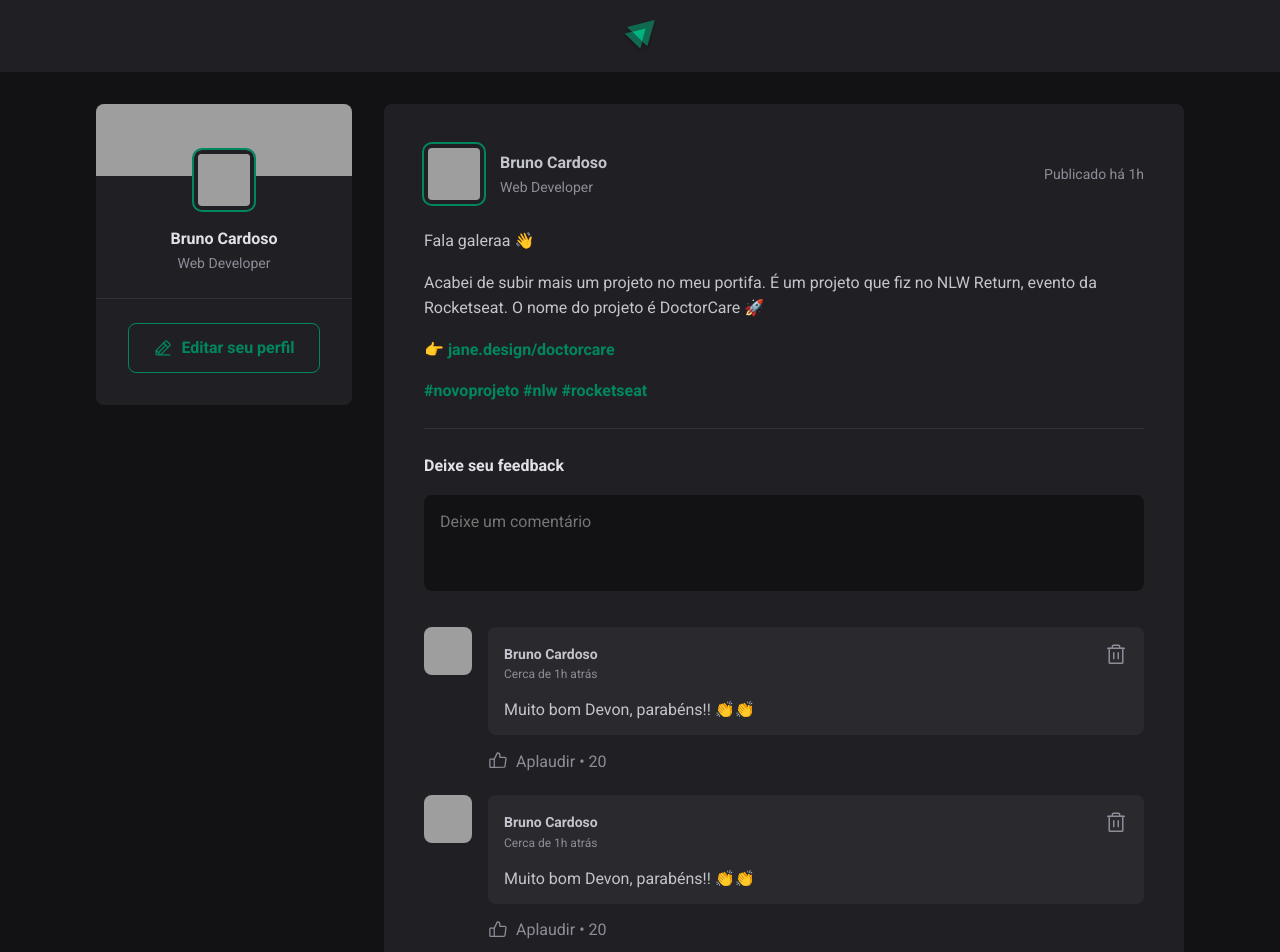
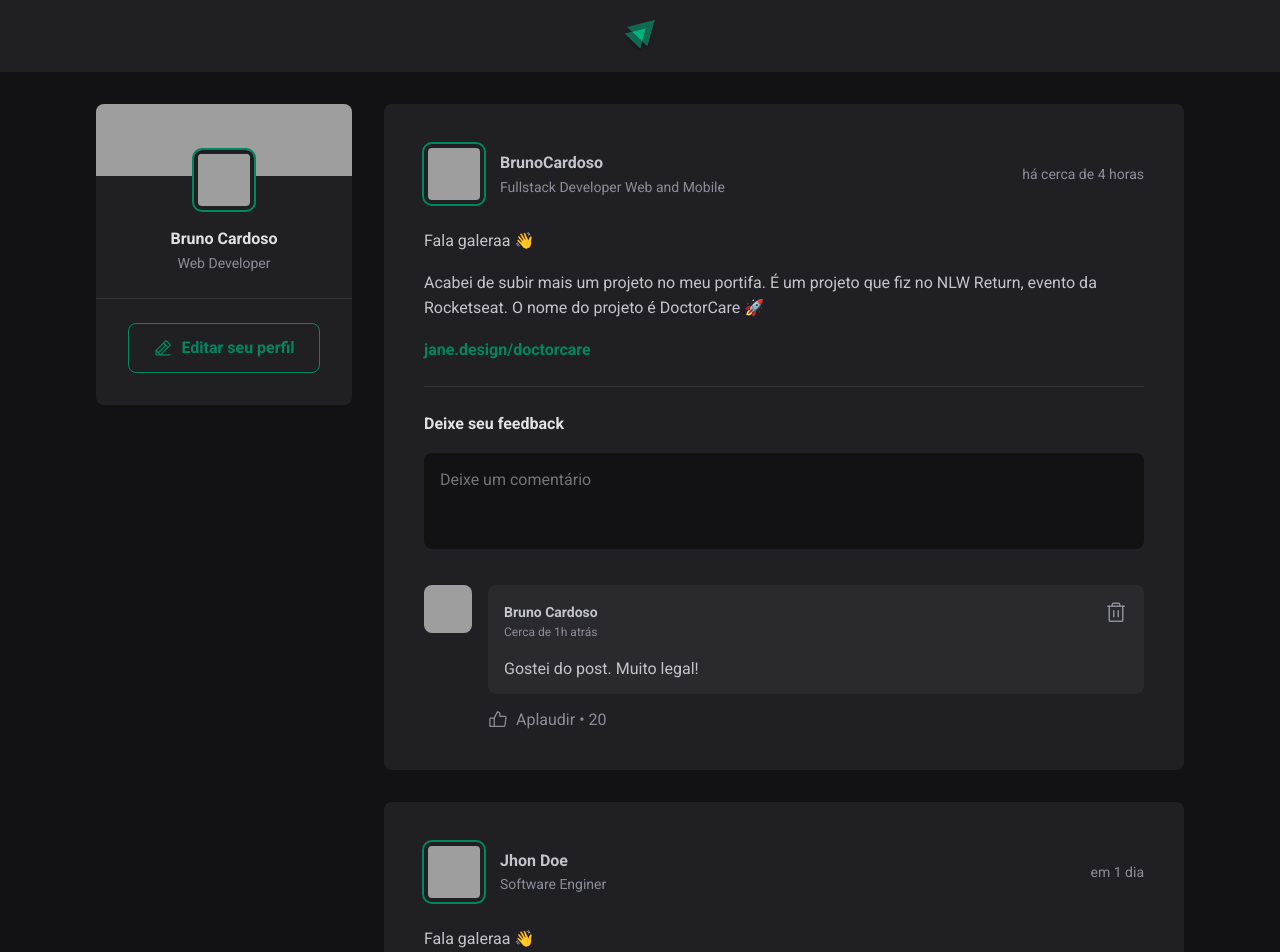
Before and after one commit to bruno07dev/01-fundamentos-reactjs, a React (Vite) app: page / in a window 1280 px wide. Shown: the top 952 px of the page. Built offline with nearby package versions, Linux system fonts and the light colour scheme; grey boxes are pictures that could not be loaded.

Commit message:
Structuring and integrating post component data for dynamic display of comments

```diff
--- a/package.json
+++ b/package.json
@@ -9,6 +9,7 @@
     "preview": "vite preview"
   },
   "dependencies": {
+    "date-fns": "^2.29.2",
     "phosphor-react": "^1.4.1",
     "react": "^18.2.0",
     "react-dom": "^18.2.0"
--- a/src/App.jsx
+++ b/src/App.jsx
@@ -5,6 +5,37 @@
 import styles from './App.module.css';
 
 import './global.css';
+
+const posts = [
+  {
+    id: 1,
+    author: {
+      avatarUrl: 'https://github.com/bruno07dev.png',
+      name: 'BrunoCardoso',
+      role: 'Fullstack Developer Web and Mobile'
+    },
+    content: [
+      { type: 'paragraph', content: 'Fala galeraa 👋' },
+      { type: 'paragraph', content: 'Acabei de subir mais um projeto no meu portifa. É um projeto que fiz no NLW Return, evento da Rocketseat. O nome do projeto é DoctorCare 🚀' },
+      { type: 'link', content: 'jane.design/doctorcare' },
+    ],
+    publishedAt: new Date('2022-08-16 19:00'),
+  },
+  {
+    id: 2,
+    author: {
+      avatarUrl: 'https://images.unsplash.com/photo-1527980965255-d3b416303d12?ixlib=rb-1.2.1&ixid=MnwxMjA3fDB8MHxwaG90by1wYWdlfHx8fGVufDB8fHx8&auto=format&fit=crop&w=1480&q=80',
+      name: 'Jhon Doe',
+      role: 'Software Enginer'
+    },
+    content: [
+      { type: 'paragraph', content: 'Fala galeraa 👋' },
+      { type: 'paragraph', content: 'Acabei de subir mais um projeto no meu portifa. É um projeto que fiz no NLW Return, evento da Rocketseat. O nome do projeto é DoctorCare 🚀' },
+      { type: 'link', content: 'jane.design/doctorcare' },
+    ],
+    publishedAt: new Date('2022-08-18 14:00'),
+  },
+];
 
 export function App() {
   return (
@@ -14,14 +45,15 @@
       <div className={styles.wrapper}>
         <Sidebar />
         <main>
-          <Post
-          author="Bruno Cardoso"
-          content="Lorem ipsum dolor sit amet consectetur adipisicing elit. Amet alias dolores culpa voluptatem, suscipit, soluta nesciunt quod eveniet vero quidem, praesentium sit quibusdam officiis consectetur officia aut voluptatum expedita aperiam!"
-          />
-          <Post
-            author="Antônio Carlos"
-            content="Lorem ipsum dolor sit amet consectetur adipisicing elit. At quae aut aperiam neque inventore harum ducimus accusamus, fugit accusantium placeat, adipisci magnam vitae veritatis voluptate eveniet ipsum corporis? Asperiores, aut?"
-          />
+          {posts.map(post => {
+            return (
+              <Post
+                author={post.author}
+                content={post.content}
+                publishedAt={post.publishedAt}
+              />
+            )
+          })}
         </main>
       </div>
     </div>
--- a/src/components/Comment.jsx
+++ b/src/components/Comment.jsx
@@ -2,7 +2,7 @@
 import { Avatar } from './Avatar';
 import styles from './Comment.module.css';
 
-export function Comment(){
+export function Comment({ content }){
     return(
         <div className={styles.comment}>
             <Avatar hasBorder={false} src="https://github.com/bruno07dev.png"/>
@@ -19,7 +19,7 @@
                         </button>
                     </header>
 
-                    <p>Muito bom Devon, parabéns!! 👏👏</p>
+                    <p>{content}</p>
                 </div>
 
                 <footer>
--- a/src/components/Post.jsx
+++ b/src/components/Post.jsx
@@ -1,37 +1,74 @@
+import { format, formatDistanceToNow } from 'date-fns';
+import ptBR from 'date-fns/locale/pt-BR';
+import { useState } from 'react';
+
 import { Avatar } from './Avatar';
 import { Comment } from './Comment';
+
 import styles from './Post.module.css';
 
-export function Post() {
+
+export function Post({ author, publishedAt, content }) {
+    const [comments, setComments] = useState([
+        'Gostei do post. Muito legal!'
+    ]);
+
+    const [newCommentText, setNewCommentText] = useState('')
+
+    const publishedDateFormatted = format(publishedAt, "d 'de' LLLL 'às' HH:mm'h'", {
+        locale: ptBR,
+    });
+
+    const publishedDateRelativeToNow = formatDistanceToNow(publishedAt, {
+        locale: ptBR,
+        addSuffix: true,
+    });
+
+    function handleCreateNewComment() {
+        event.preventDefault()
+
+        setComments([...comments, newCommentText]);
+        setNewCommentText('');
+    };
+
+    function handleNewCommentChange() {
+        setNewCommentText(event.target.value)
+    }
+
     return (
         <article className={styles.post}>
             <header>
                 <div className={styles.author}>
-                    <Avatar src="https://www.github.com/bruno07dev.png" />
+                    <Avatar src={author.avatarUrl} />
                     <div className={styles.authorInfo}>
-                        <strong>Bruno Cardoso</strong>
-                        <span>Web Developer</span>
+                        <strong>{author.name}</strong>
+                        <span>{author.role}</span>
                     </div>
                 </div>
 
-                <time title='16 de Agosto às 16:33' dateTime='2022-05-11  16:33:30'>Publicado há 1h</time>
+                <time title={publishedDateFormatted} dateTime={publishedAt.toISOString()}>
+                    {publishedDateRelativeToNow}
+                </time>
             </header>
 
             <div className={styles.content}>
-                <p>Fala galeraa 👋</p>
-                <p>Acabei de subir mais um projeto no meu portifa. É um projeto que fiz no NLW Return, evento da Rocketseat. O nome do projeto é DoctorCare 🚀</p>
-                <p> 👉{' '}<a href="">jane.design/doctorcare</a></p>
-                <p>
-                    <a href="">#novoprojeto</a>{' '}
-                    <a href="">#nlw</a>{' '}
-                    <a href="">#rocketseat</a>
-                </p>
+                {content.map(line => {
+                    if (line.type === 'paragraph') {
+                        return <p>{line.content}</p>;
+                    } else if (line.type === 'link') {
+                        return <p><a href="">{line.content}</a></p>;
+                    }
+                })}
             </div>
 
-            <form className={styles.commentForm}>
+            <form onSubmit={handleCreateNewComment} className={styles.commentForm}>
                 <strong>Deixe seu feedback</strong>
+
                 <textarea
+                    name='comment'
                     placeholder='Deixe um comentário'
+                    value={newCommentText}
+                    onChange={handleNewCommentChange}
                 />
 
                 <footer>
@@ -40,9 +77,9 @@
             </form>
 
             <div className={styles.commentList}>
-                <Comment />
-                <Comment />
-                <Comment />
+                {comments.map(comment => {
+                    return <Comment content={comment} />
+                })}
             </div>
         </article>
     );
```
Also changed, not shown: 1 other file (tests, documents, lock files or other folders).
